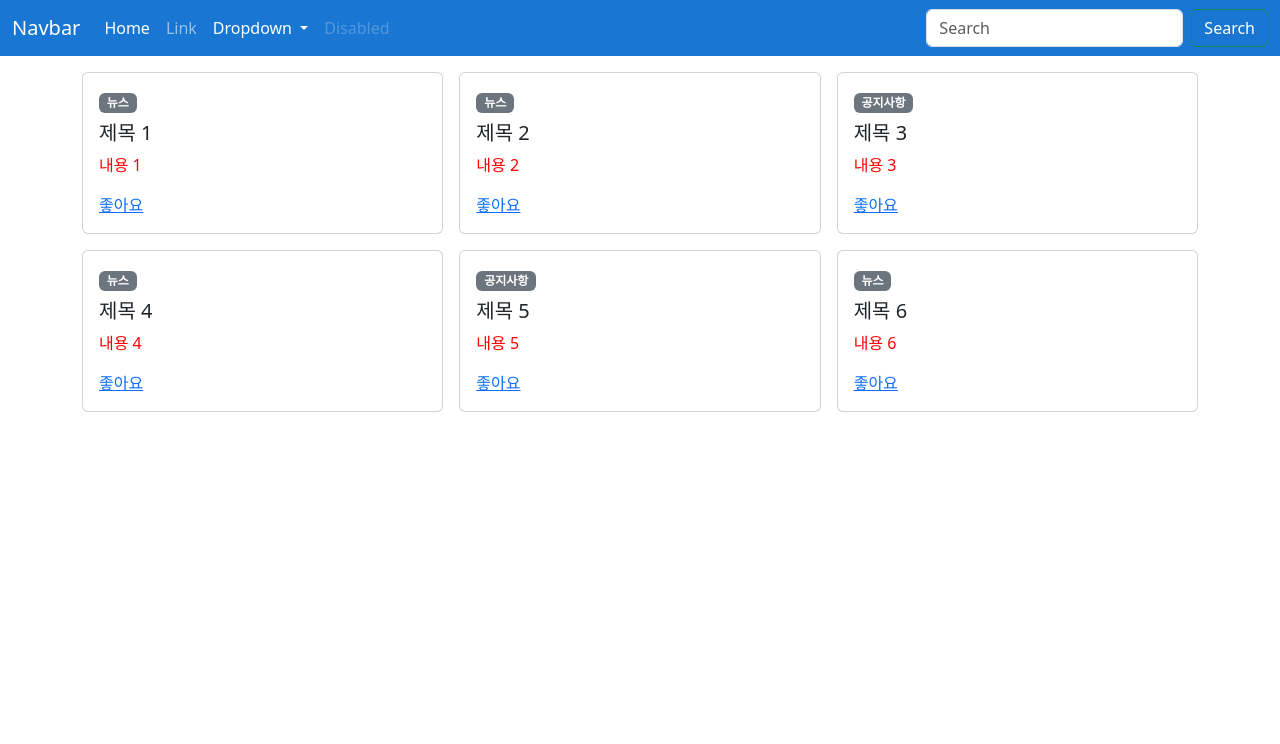
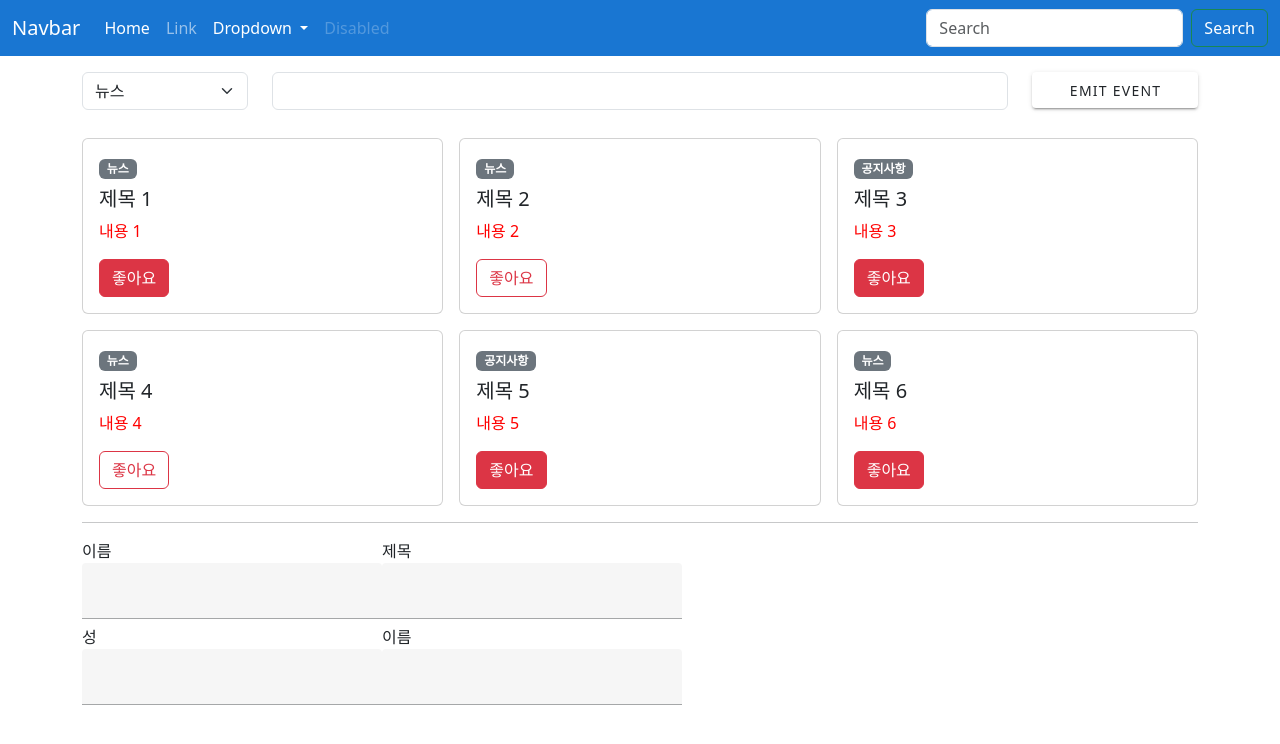
Before and after one commit to codnjs444/-Inflearn-Vue-basic-, a Vue app: page / in a window 1280 px wide. Shown: the top 744 px of the page. Built offline with nearby package versions, Linux system fonts and the light colour scheme.

Commit message:
study : defineModel + emit+props

```diff
--- a/src/App.vue
+++ b/src/App.vue
@@ -7,7 +7,9 @@
 
 <script setup>
 import TheNav from './components/TheNav.vue'
-import TheView from './components/TheVue.vue'
+import TheView from './components/TheView.vue'
+
+
 </script>
 
 <style lang="scss" scoped>
--- a/src/components/AppCard.vue
+++ b/src/components/AppCard.vue
@@ -1,17 +1,19 @@
 <template>
   <div class="card">
     <div class="card-body">
-      <span class="badge text-bg-secondary">{{ type === 'news' ? '뉴스' : '공지사항' }}</span>
+      <!-- {{$props}} -->
+      <span class="badge text-bg-secondary">{{ typeName }}</span>
       <h5 class="card-title mt-2">{{ title }}</h5>
       <p :class="$style.red">{{ contents }}</p>
-      <a href="#" :class="isLikeClass">좋아요</a>
+      <a href="#"  class="btn" @click="toggleLike" :class="isLikeClass">좋아요</a>
     </div>
   </div>
 </template>
 
 <script setup>
-import { defineProps, computed } from 'vue'
+import { defineProps, computed, defineEmits } from 'vue'
 
+const emit = defineEmits(['toggleLike'])
 const props = defineProps({
   type: {
     type: String,
@@ -24,7 +26,7 @@ const props = defineProps({
   },
   contents: {
     type: String,
-    required: true
+    // required: true
   },
   isLike: {
     type: Boolean,
@@ -37,9 +39,16 @@ const props = defineProps({
 })
 
 const isLikeClass = computed(() => {
-  console.log(props)
-  return props.isLike ? 'btn-danger mt-12' : 'btn-outline-danger'
+  // console.log(props)
+  return props.isLike ? 'btn-danger' : 'btn-outline-danger'
 })
+
+const typeName = computed(() => props.type === 'news' ? '뉴스' : '공지사항',)
+
+const toggleLike = () => {
+  console.log('이벤트 발생됨');
+  emit('toggleLike');
+}
 </script>
 
 <style module>
--- /dev/null
+++ b/src/components/LabeTitle.vue
@@ -0,0 +1,21 @@
+<template>
+  <label>
+    {{ label }}
+      <v-text-field
+        v-model="username"
+        hide-details="auto"
+        style="width:300px"
+      ></v-text-field>
+    {{ username }}
+  </label>
+</template>
+
+<script setup>
+const props = defineProps({
+  label: String  // 부모로부터 label을 받음
+})
+const username = defineModel({ type: String })  // v-model로 양방향 바인딩 처리
+</script>
+
+<style lang="scss" scoped>
+</style>
--- /dev/null
+++ b/src/components/LabelInput.vue
@@ -0,0 +1,22 @@
+<template>
+  <label>
+    {{ label }}
+      <v-text-field
+        v-model="username"
+        hide-details="auto"
+        style="width:300px"
+      ></v-text-field>
+    {{ username }}
+  </label>
+</template>
+
+<script setup>
+const props = defineProps({
+  label: String  // 부모로부터 label을 받음
+})
+
+const username = defineModel({ type: String })  // v-model로 양방향 바인딩 처리
+</script>
+
+<style lang="scss" scoped>
+</style>
--- /dev/null
+++ b/src/components/PostCreate.vue
@@ -0,0 +1,48 @@
+<template>
+  <v-row>
+      <v-col cols="2">
+        <select v-model="type" class="form-select" aria-label="Default select example">
+          <option value="news">뉴스</option>
+          <option value="notice">공지사항</option>
+        </select>
+      </v-col>
+      <v-col cols="8">
+        <input v-model="title" type="text" class="form-control">
+      </v-col>
+      <v-col cols="2" class="d-grid">
+        <v-btn class="btn btn-primary" @click="createPost">Emit Event</v-btn>
+      </v-col>
+  </v-row>
+</template>
+
+<script setup>
+import { ref, defineEmits } from 'vue'
+
+const type = ref('news')
+
+const title = ref('')
+const emit = defineEmits({
+    'create-post': newPost => {
+      if(!newPost.type){
+        return false
+      } else if (!newPost.title){
+        return false
+      }
+      return true
+  }
+})
+
+const createPost = () =>{
+  const newPost = {
+    type: type.value,
+    title: title.value
+  }
+  emit('create-post', newPost)
+  type.value = 'news'
+  title.value = ''
+}
+</script>
+
+<style lang="scss" scoped>
+
+</style>
--- /dev/null
+++ b/src/components/TheView.vue
@@ -0,0 +1,70 @@
+  <template>
+    <main>
+      <div class="container py-4">
+        <PostCreate @create-post="createPost"></PostCreate>
+        <v-spacer class="my-4"></v-spacer>
+        <div class="row g-3">
+          <div v-for="items in posts" :key="items.id" class="col col-4" >
+            <AppCard
+              :title= "items.title"
+              :contents="items.contents"
+              :type = "items.type"
+              :is-like = "items.isLike"
+              @toggle-like="items.isLike = !items.isLike">
+            </AppCard>
+            <!-- <v-btn @click="changeLikeValue(items)">toggle</v-btn> -->
+          </div>
+        </div>
+        <hr class="my-4"/>
+        <labelInput v-model="username" label="이름"></labelInput>
+        <labelTitle v-model:title="username" label="제목"></labelTitle>
+        <Username
+          v-model:firstname="firstname"
+          v-model:lastname="lastname">
+        </Username>
+      </div>
+    </main>
+  </template>
+
+  <script setup>
+  import AppCard from './AppCard.vue'
+  import PostCreate from './PostCreate.vue'
+  import labelInput from './LabelInput.vue'
+  import labelTitle from './LabeTitle.vue'
+  import Username from './Username.vue'
+
+
+  import { reactive, ref } from 'vue'
+
+  const post = reactive({
+    title: '제목 2',
+    contents: '내용 2'
+  })
+
+  const posts = reactive([
+    { id: 1, title: '제목 1', contents: '내용 1', isLike: true, type: 'news'},
+    { id: 2, title: '제목 2', contents: '내용 2', isLike: false, type: 'news'},
+    { id: 3, title: '제목 3', contents: '내용 3', isLike: true, type: 'notice'},
+    { id: 4, title: '제목 4', contents: '내용 4', isLike: false, type: 'news'},
+    { id: 5, title: '제목 5', contents: '내용 5', isLike: true, type: 'notice'},
+    { id: 6, title: '제목 6', contents: '내용 6', isLike: true, type: 'news'},
+  ])
+
+  const changeLikeValue = (item) => {
+    item.isLike = !item.isLike;
+    console.log('실행 ', item.title, '의 isLike가 변경되었습니다.');
+  }
+
+  const createPost = (newPost) => {
+    console.log('newPost:',newPost)
+    posts.push(newPost)
+  }
+
+  const username = ref('')
+  const firstname = ref('')
+  const lastname = ref('')
+  </script>
+
+  <style lang="scss" scoped>
+
+  </style>
--- a/src/components/TheVue.vue
+++ /dev/null
@@ -1,39 +0,0 @@
-<template>
-  <main>
-    <div class="container py-4">
-        <div class="row g-3">
-          <div v-for="items in posts" :key="items.id" class="col col-4" >
-            <AppCard
-              :title= "items.title"
-              :contents="items.contents"
-              :type = "items.type"
-              :is-like = "items.isLike"
-            ></AppCard>
-          </div>
-        </div>
-    </div>
-  </main>
-</template>
-
-<script setup>
-import AppCard from './AppCard.vue'
-import { reactive } from 'vue'
-
-const post = reactive({
-  title: '제목 2',
-  contents: '내용 2'
-})
-
-const posts = reactive([
-  { id: 1, title: '제목 1', contents: '내용 1', isLike: true, type: 'news'},
-  { id: 2, title: '제목 2', contents: '내용 2', isLike: false, type: 'news'},
-  { id: 3, title: '제목 3', contents: '내용 3', isLike: true, type: 'notice'},
-  { id: 4, title: '제목 4', contents: '내용 4', isLike: false, type: 'news'},
-  { id: 5, title: '제목 5', contents: '내용 5', isLike: true, type: 'notice'},
-  { id: 6, title: '제목 6', contents: '내용 6', isLike: true, type: 'news'},
-])
-</script>
-
-<style lang="scss" scoped>
-
-</style>
--- /dev/null
+++ b/src/components/Username.vue
@@ -0,0 +1,18 @@
+<template>
+  <div>
+    <labelInput v-model="firstname" label="성"></labelInput>
+    <labelInput v-model="lastname" label="이름"></labelInput>
+  </div>
+</template>
+
+
+<script setup>
+  import labelInput from './LabelInput.vue'
+
+  const firstname = defineModel('firstname', { type: String })
+  const lastname = defineModel('lastname', { type: String })
+</script>
+
+<style lang="scss" scoped>
+
+</style>
--- a/vite.config.js
+++ b/vite.config.js
@@ -8,4 +8,5 @@ export default defineConfig({
     vue(),
     vuetify({ autoImport: true }), // Vuetify 플러그인 설정
   ],
+
 })
```
Also changed, not shown: src/lectures/13/App_event.vue (+5 -5 lines).
